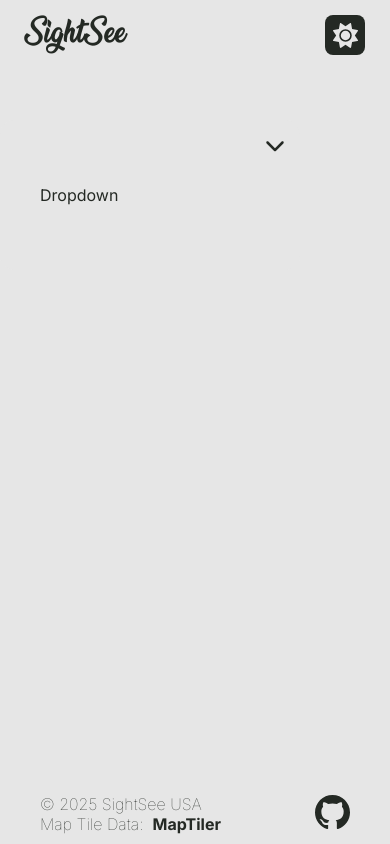
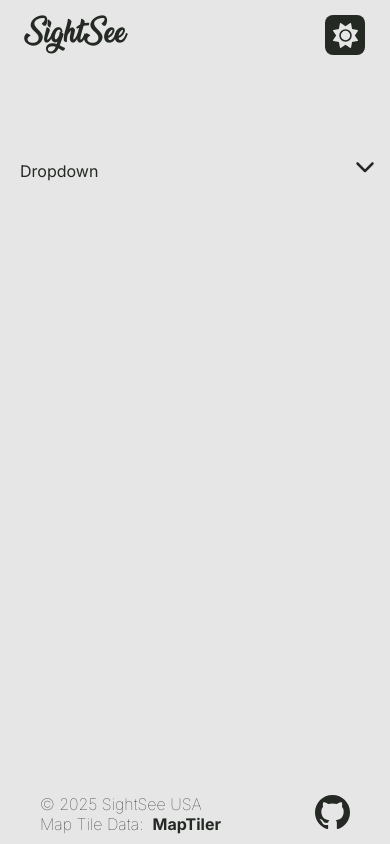
Before and after one commit to donnyjb06/code-jam, a React (Vite) app in the folder front-end/: page / in a window 390 px wide. Built offline with nearby package versions, Linux system fonts and the light colour scheme; no server answers.

Commit message:
feat: implement modal for desktop and mobile screens

```diff
--- a/front-end/src/components/Modal/Modal.css
+++ b/front-end/src/components/Modal/Modal.css
@@ -8,6 +8,8 @@
   background-color: var(--clr-background);
   padding: 65px 40px;
   transition: 0.3;
+  box-shadow: 0 0 10px rgba(0, 0, 0, 0.1);
+  margin-left: 50px;
 }
 
 .modal__close-button {
@@ -16,11 +18,61 @@
   right: 15px;
   background-color: transparent;
   border: none;
+  cursor: pointer;
   display: none;
+}
+
+.modal__open-button {
+  visibility: hidden;
+}
+
+.modal__button {
+  cursor: pointer;
 }
 
 @media (width < 768px) {
   .modal__close-button {
     display: block;
   }
+
+  .modal {
+    width: 100%;
+    height: 90%;
+    top: auto;
+    bottom: 0;
+    margin-left: 0;
+    border-radius: 0;
+    padding: 20px;
+    box-shadow: none;
+    position: absolute;
+    visibility: hidden;
+    transform: translateY(100%);
+    transition: transform 0.3s ease-in-out, visibility 0.3s ease-in-out;
+  }
+
+  .modal_open {
+    visibility: visible;
+    transform: translateY(0);
+  }
+
+  .modal__open-button {
+    position: fixed;
+    bottom: 100px;
+    right: 25px;
+    z-index: 4;
+    background-color: var(--clr-background);
+    border: none;
+    padding: 10px;
+    border-radius: 5px;
+    cursor: pointer;
+    transition: visibility 0.6s ease-in-out;
+    transition-delay: 0.3s;
+    opacity: 1;
+    visibility: visible;
+  }
+
+  .modal__open-button_hidden {
+    visibility: hidden;
+    opacity: 0;
+  }
 }
--- a/front-end/src/components/Modal/Modal.jsx
+++ b/front-end/src/components/Modal/Modal.jsx
@@ -1,24 +1,31 @@
-import React from 'react';
-import './Modal.css';
-import { FaChevronDown } from 'react-icons/fa6';
-import Dropdown from '../../Dropdown/index';
-import { AnimatePresence } from 'motion/react';
-import { motion } from 'motion/react';
+import React from "react";
+import "./Modal.css";
+import { FaChevronDown, FaChevronUp } from "react-icons/fa6";
+import Dropdown from "../../Dropdown/index";
+import { AnimatePresence } from "motion/react";
+import { motion } from "motion/react";
 
 const Modal = ({ mode }) => {
+  const [isOpen, setIsOpen] = React.useState(true);
   return (
-    <div className='modal'>
-
-        <motion.button className='modal__close-button' initial={{x: 0, y: 0}} whileHover={{x: 0, y: 5}}>
-          <FaChevronDown style={{ color: 'var(--clr-foreground)' }} size={20}/>
+    <>
+      <div className={`modal ${isOpen ? "modal_open" : ""}`}>
+        <motion.button
+          onClick={() => setIsOpen(false)}
+          className="modal__button modal__close-button"
+          initial={{ x: 0, y: 0 }}
+          whileHover={{ x: 0, y: 5 }}
+        >
+          <FaChevronDown style={{ color: "var(--clr-foreground)" }} size={20} />
         </motion.button>
         <AnimatePresence>
           <motion.div
-          className='modal__form'
+            className="modal__form"
             initial={{ x: -300, opacity: 0 }}
             animate={{ x: 0, opacity: 1 }}
-          exit={{}}>
-          {mode === 'form' && (
+            exit={{}}
+          >
+            {mode === "form" && (
               <>
                 <Dropdown />
               </>
@@ -26,6 +33,17 @@ const Modal = ({ mode }) => {
           </motion.div>
         </AnimatePresence>
       </div>
+      <motion.button
+        onClick={() => setIsOpen(true)}
+        className={`modal__button modal__open-button ${
+          isOpen ? "modal__open-button_hidden" : ""
+        }`}
+        initial={{ x: 0, y: 0 }}
+        whileHover={{ x: 0, y: -5 }}
+      >
+        <FaChevronUp style={{ color: "var(--clr-foreground)" }} size={20} />
+      </motion.button>
+    </>
   );
 };
 
```
Lines whose indentation alone changed are shown as unchanged.
